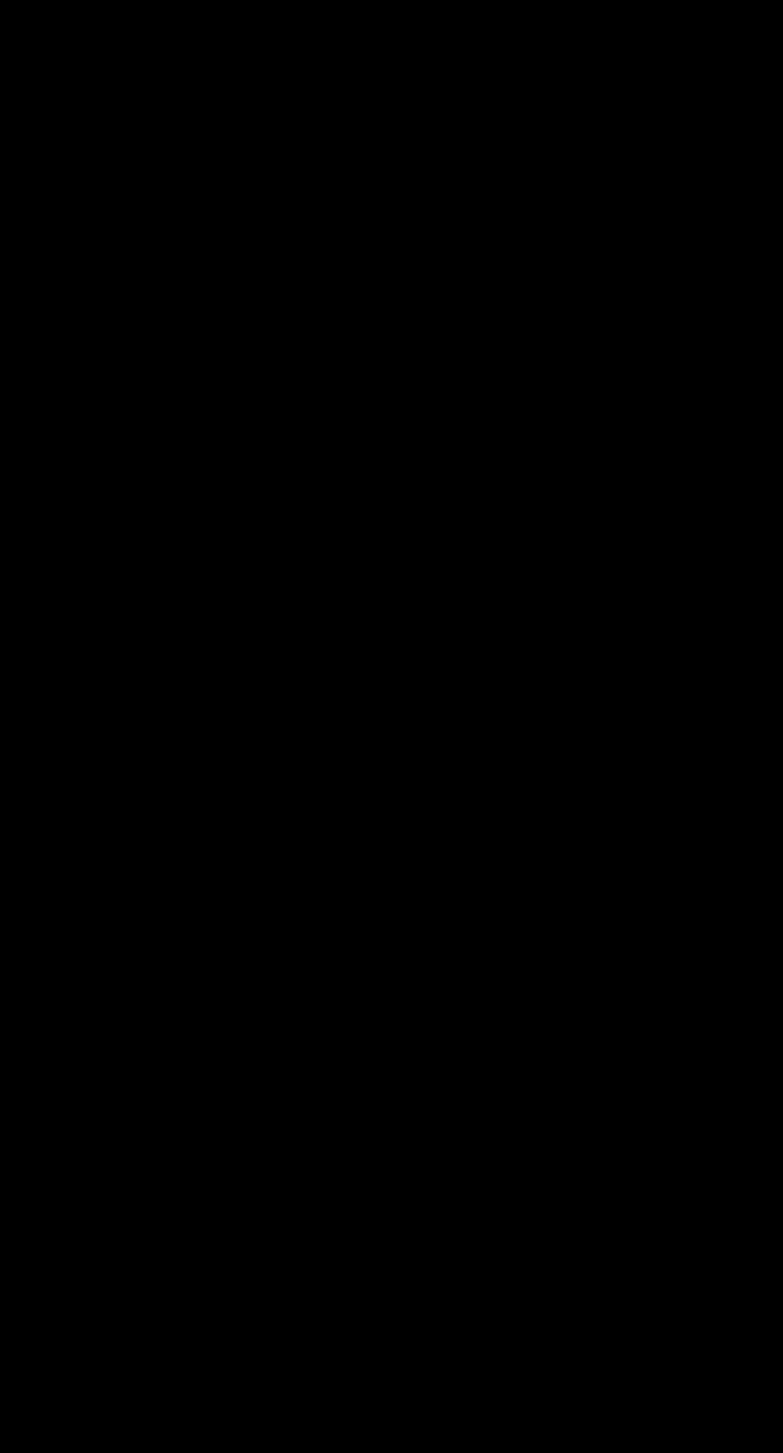
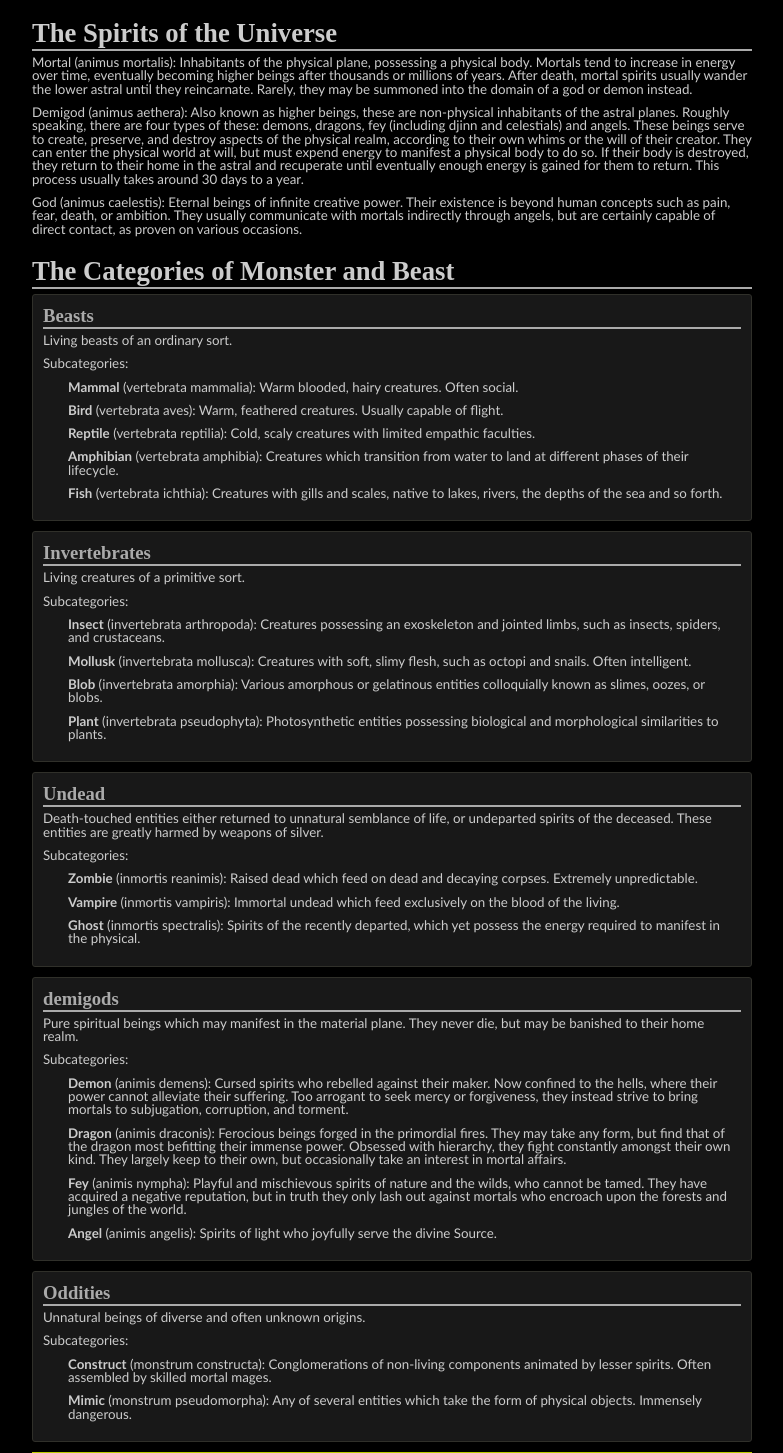
Before and after one commit to DrCorchit/all-that-glitters, a React (Vite) app: page /bestiary in a window 1280 px wide. Before the commit this address had no page. Shown: the part 697-2150 px from the top of the page, without its empty margins (248-1031 px from the left). Before the commit the page ends 800 px from the top, so only its background shows below. Built offline with nearby package versions, Linux system fonts and the light colour scheme; a web font is replaced by a local one.

Commit message:
Finished bestiary appendix

```diff
--- /dev/null
+++ b/src/components/pages/appendices/AppendixBestiary.tsx
@@ -0,0 +1,48 @@
+import {lookupGenera, phyla, Plane, planes, Spirit, spirits} from "../../../concepts/bestiary";
+import Appendix from "../../Appendix";
+
+function PlaneElement({plane}: {plane: Plane}): JSX.Element {
+	return (
+		<div className='background'>
+			<h5>{plane.name}</h5>
+			<p>{plane.description}</p>
+		</div>
+	);
+}
+
+function SpiritElement({spirit}: {spirit: Spirit}): JSX.Element {
+	return (
+		<p>
+			{spirit.name} ({spirit.latin}): {spirit.description}
+		</p>
+	);
+}
+
+export default function AppendixWeapons() {
+	return (
+		<Appendix index={4}>
+			<h4>The Planes of Existence</h4>
+			<p>The world consists of the following planes:</p>
+			{planes.array.map((plane, index) => (
+				<PlaneElement plane={plane} key={index} />
+			))}
+			<h4>The Spirits of the Universe</h4>
+			{spirits.array.map((spirit, index) => (
+				<SpiritElement spirit={spirit} key={index} />
+			))}
+			<h4>The Categories of Monster and Beast</h4>
+			{phyla.array.map((phylum, index) => (
+				<div className='background' key={index}>
+					<h5>{phylum.namePlural}</h5>
+					<p>{phylum.description}</p>
+					<p>Subcategories:</p>
+					{lookupGenera(phylum).map((genus, index2) => (
+						<p style={{marginLeft: "25px"}} key={index2}>
+							<b>{genus.name}</b> ({`${phylum.latin} ${genus.latin}`}): {genus.description}
+						</p>
+					))}
+				</div>
+			))}
+		</Appendix>
+	);
+}
--- a/src/components/pages/appendices/AppendixItems.tsx
+++ b/src/components/pages/appendices/AppendixItems.tsx
@@ -25,10 +25,10 @@
 			{itemCategories.array.map((category, index) => {
 				return (
 					<>
-						<h4 key={index}>{category.name}</h4>
-						<div className='row' style={{justifyItems: "start", flexWrap: "wrap", margin: 0}}>
-							{category.items.map(item => (
-								<ItemElement item={item} />
+						<h4 key={"h4" + index}>{category.name}</h4>
+						<div key={"div" + index} className='row' style={{justifyItems: "start", flexWrap: "wrap", margin: 0}}>
+							{category.items.map((item, index2) => (
+								<ItemElement item={item} key={index2} />
 							))}
 						</div>
 					</>
--- /dev/null
+++ b/src/concepts/bestiary.ts
@@ -0,0 +1,48 @@
+import planesJson from "../resources/bestiary/planes.json";
+import spiritsJson from "../resources/bestiary/spirits.json";
+import phylaJson from "../resources/bestiary/phyla.json";
+import generaJson from "../resources/bestiary/genera.json";
+import {Keyword} from "../utils/keyword";
+import Source from "../utils/source";
+
+export interface Plane extends Keyword {}
+
+export const planes = new Source<Plane>("Planes", planesJson, plane => plane.name);
+
+export interface Spirit extends Keyword {
+	latin: string;
+}
+
+export const spirits = new Source<Spirit>("Spirits", spiritsJson, spirit => spirit.name);
+
+export interface Phylum extends Keyword {
+	namePlural: string;
+	latin: string;
+}
+
+export const phyla = new Source<Phylum>(
+	"Phyla",
+	phylaJson.map(json => ({
+		...json,
+		namePlural: json.namePlural ?? json.name + "s",
+	})),
+	phylum => phylum.latin
+);
+
+export interface Genus extends Keyword {
+	phylum: Phylum;
+	latin: string;
+}
+
+export const genera = new Source<Genus>(
+	"Genera",
+	generaJson.map(json => ({
+		...json,
+		phylum: phyla.lookup(json.phylum),
+	})),
+	genus => genus.latin
+);
+
+export function lookupGenera(phylum: Phylum): Genus[] {
+	return genera.array.filter(genus => genus.phylum === phylum);
+}
--- a/src/index.css
+++ b/src/index.css
@@ -83,7 +83,7 @@
 	color: #fff;
 }
 button.h5:hover:after {
-	content: url("../public/images/link.png");
+	content: url("../images/link.png");
 	width: 20px;
 	height: 20px;
 }
--- /dev/null
+++ b/src/resources/bestiary/genera.json
@@ -0,0 +1,112 @@
+[
+	{
+		"latin": "mammalia",
+		"phylum": "vertebrata",
+		"name": "Mammal",
+		"description": "Warm blooded, hairy creatures. Often social."
+	},
+	{
+		"latin": "aves",
+		"phylum": "vertebrata",
+		"name": "Bird",
+		"description": "Warm, feathered creatures. Usually capable of flight."
+	},
+	{
+		"latin": "reptilia",
+		"phylum": "vertebrata",
+		"name": "Reptile",
+		"description": "Cold, scaly creatures with limited empathic faculties."
+	},
+	{
+		"latin": "amphibia",
+		"phylum": "vertebrata",
+		"name": "Amphibian",
+		"description": "Creatures which transition from water to land at different phases of their lifecycle."
+	},
+	{
+		"latin": "ichthia",
+		"phylum": "vertebrata",
+		"name": "Fish",
+		"namePlural": "Fish",
+		"description": "Creatures with gills and scales, native to lakes, rivers, the depths of the sea and so forth."
+	},
+	{
+		"latin": "arthropoda",
+		"phylum": "invertebrata",
+		"name": "Insect",
+		"description": "Creatures possessing an exoskeleton and jointed limbs, such as insects, spiders, and crustaceans."
+	},
+	{
+		"latin": "mollusca",
+		"phylum": "invertebrata",
+		"name": "Mollusk",
+		"description": "Creatures with soft, slimy flesh, such as octopi and snails. Often intelligent."
+	},
+	{
+		"latin": "amorphia",
+		"phylum": "invertebrata",
+		"name": "Blob",
+		"description": "Various amorphous or gelatinous entities colloquially known as slimes, oozes, or blobs."
+	},
+	{
+		"latin": "pseudophyta",
+		"phylum": "invertebrata",
+		"name": "Plant",
+		"description": "Photosynthetic entities possessing biological and morphological similarities to plants."
+	},
+	{
+		"latin": "reanimis",
+		"phylum": "inmortis",
+		"name": "Zombie",
+		"description": "Raised dead which feed on dead and decaying corpses. Extremely unpredictable."
+	},
+	{
+		"latin": "vampiris",
+		"phylum": "inmortis",
+		"name": "Vampire",
+		"description": "Immortal undead which feed exclusively on the blood of the living."
+	},
+	{
+		"latin": "spectralis",
+		"phylum": "inmortis",
+		"name": "Ghost",
+		"description": "Spirits of the recently departed, which yet possess the energy required to manifest in the physical."
+	},
+	{
+		"latin": "demens",
+		"phylum": "animis",
+		"name": "Demon",
+		"description": "Cursed spirits who rebelled against their maker. Now confined to the hells, where their power cannot alleviate their suffering. Too arrogant to seek mercy or forgiveness, they instead strive to bring mortals to subjugation, corruption, and torment."
+	},
+	{
+		"latin": "draconis",
+		"phylum": "animis",
+		"name": "Dragon",
+		"description": "Ferocious beings forged in the primordial fires. They may take any form, but find that of the dragon most befitting their immense power. Obsessed with hierarchy, they fight constantly amongst their own kind. They largely keep to their own, but occasionally take an interest in mortal affairs."
+	},
+	{
+		"latin": "nympha",
+		"phylum": "animis",
+		"name": "Fey",
+		"namenamePlural": "Fey",
+		"description": "Playful and mischievous spirits of nature and the wilds, who cannot be tamed. They have acquired a negative reputation, but in truth they only lash out against mortals who encroach upon the forests and jungles of the world."
+	},
+	{
+		"latin": "angelis",
+		"phylum": "animis",
+		"name": "Angel",
+		"description": "Spirits of light who joyfully serve the divine Source."
+	},
+	{
+		"latin": "constructa",
+		"phylum": "monstrum",
+		"name": "Construct",
+		"description": "Conglomerations of non-living components animated by lesser spirits. Often assembled by skilled mortal mages."
+	},
+	{
+		"latin": "pseudomorpha",
+		"phylum": "monstrum",
+		"name": "Mimic",
+		"description": "Any of several entities which take the form of physical objects. Immensely dangerous."
+	}
+]
--- /dev/null
+++ b/src/resources/bestiary/phyla.json
@@ -0,0 +1,29 @@
+[
+	{
+		"name": "Beast",
+		"description": "Living beasts of an ordinary sort.",
+		"latin": "vertebrata"
+	},
+	{
+		"name": "Invertebrate",
+		"description": "Living creatures of a primitive sort.",
+		"latin": "invertebrata"
+	},
+	{
+		"name": "Undead",
+		"namePlural": "Undead",
+		"description": "Death-touched entities either returned to unnatural semblance of life, or undeparted spirits of the deceased. These entities are greatly harmed by weapons of silver.",
+		"latin": "inmortis"
+	},
+	{
+		"name": "demigod",
+		"description": "Pure spiritual beings which may manifest in the material plane. They never die, but may be banished to their home realm.",
+		"latin": "animis"
+	},
+	{
+		"name": "Oddity",
+		"namePlural": "Oddities",
+		"description": "Unnatural beings of diverse and often unknown origins.",
+		"latin": "monstrum"
+	}
+]
--- a/src/resources/bestiary/spirits.json
+++ b/src/resources/bestiary/spirits.json
@@ -1,17 +1,17 @@
 [
 	{
-    "latin": "animus mortalis",
-    "singular": "Mortal",
-    "description": "Inhabitants of the physical plane, possessing a physical body. Mortals tend to increase in energy over time, eventually becoming higher beings after thousands or millions of years. After death, mortal spirits usually wander the lower astral until they reincarnate. Rarely, they may be summoned into the domain of a god or demon instead."
+		"name": "Mortal",
+		"description": "Inhabitants of the physical plane, possessing a physical body. Mortals tend to increase in energy over time, eventually becoming higher beings after thousands or millions of years. After death, mortal spirits usually wander the lower astral until they reincarnate. Rarely, they may be summoned into the domain of a god or demon instead.",
+		"latin": "animus mortalis"
 	},
 	{
-    "latin": "animus aethera",
-    "singular": "Demigod",
-    "description": "Also known as higher beings, these are non-physical inhabitants of the astral planes. Roughly speaking, there are four types of these: demons, dragons, fey (including djinn and celestials) and angels. These beings serve to create, preserve, and destroy aspects of the physical realm, according to their own whims or the will of their creator. They can enter the physical world at will, but must expend energy to manifest a physical body to do so. If their body is destroyed, they return to their home in the astral and recuperate until eventually enough energy is gained for them to return. This process usually takes around 30 days to a year."
+		"name": "Demigod",
+		"description": "Also known as higher beings, these are non-physical inhabitants of the astral planes. Roughly speaking, there are four types of these: demons, dragons, fey (including djinn and celestials) and angels. These beings serve to create, preserve, and destroy aspects of the physical realm, according to their own whims or the will of their creator. They can enter the physical world at will, but must expend energy to manifest a physical body to do so. If their body is destroyed, they return to their home in the astral and recuperate until eventually enough energy is gained for them to return. This process usually takes around 30 days to a year.",
+		"latin": "animus aethera"
 	},
 	{
-    "latin": "animus caelestis",
-    "singular": "God",
-    "description": "Eternal beings of infinite creative power. Their existence is beyond human concepts such as pain, fear, death, or ambition. They usually communicate with mortals indirectly through angels, but are certainly capable of direct contact, as proven on various occasions."
+		"name": "God",
+		"description": "Eternal beings of infinite creative power. Their existence is beyond human concepts such as pain, fear, death, or ambition. They usually communicate with mortals indirectly through angels, but are certainly capable of direct contact, as proven on various occasions.",
+		"latin": "animus caelestis"
 	}
 ]
```
Also changed, not shown: src/index.tsx (+6 -1 lines). Lines whose indentation alone changed are shown as unchanged.
